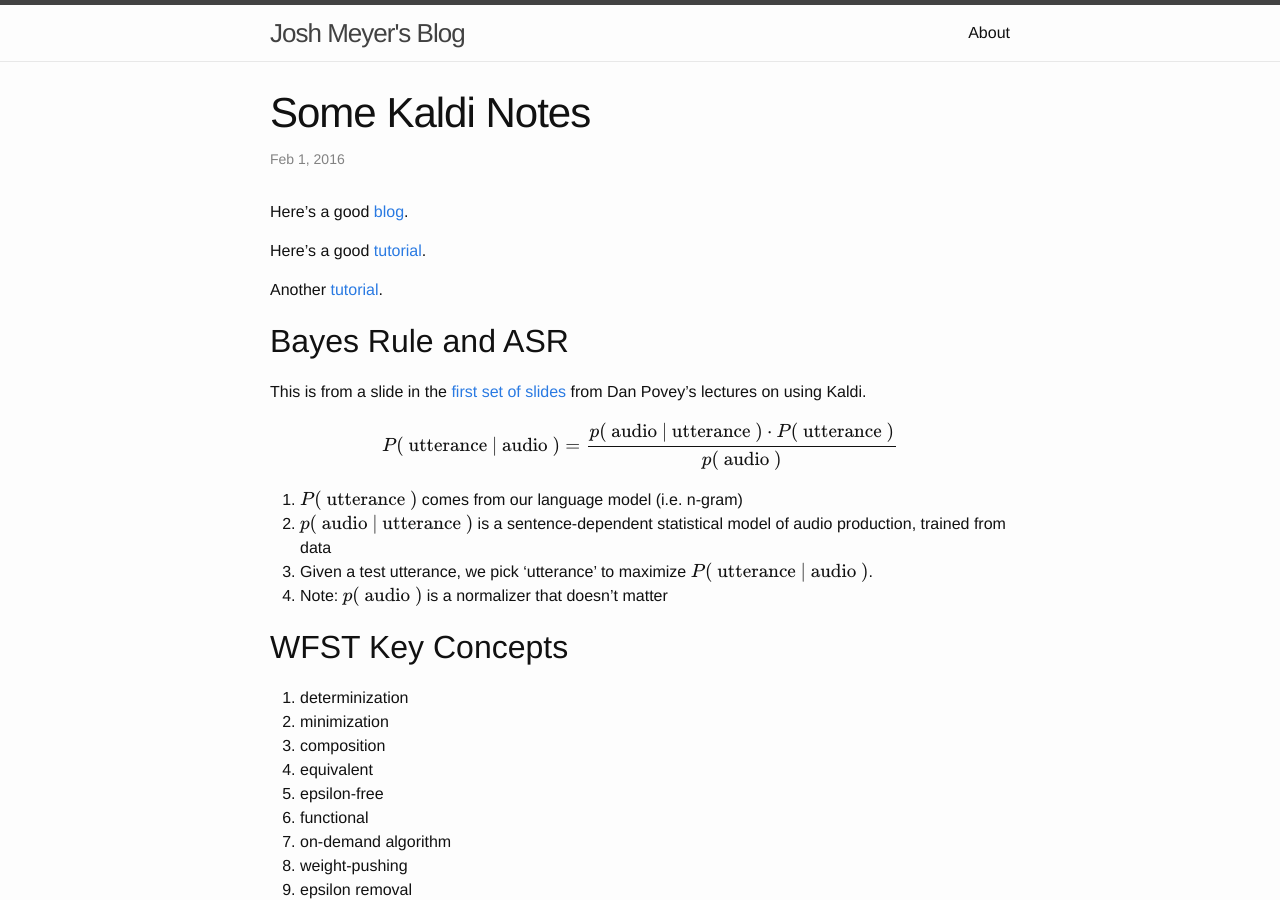
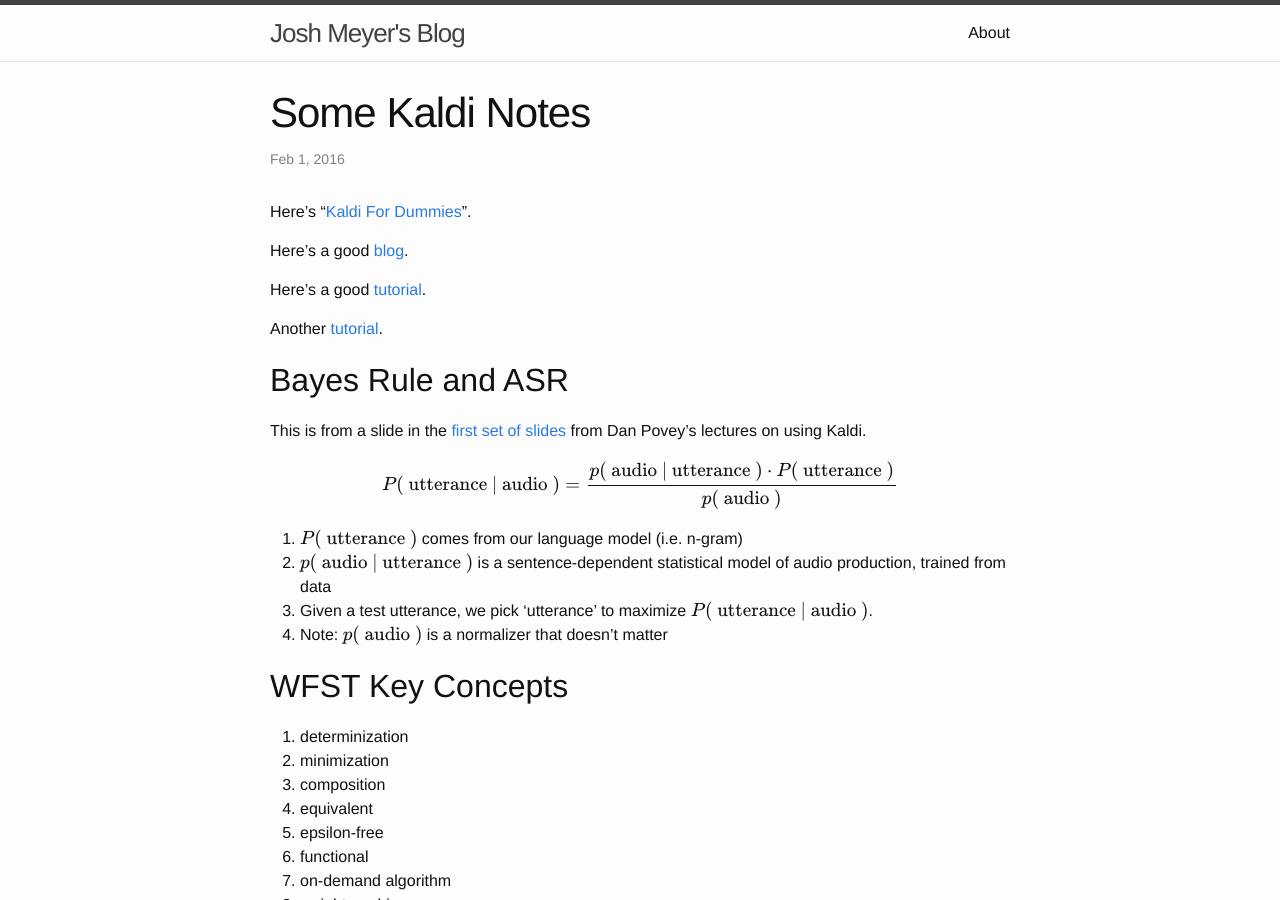
Before and after one commit to JRMeyer/jrmeyer.github.io, a Jekyll site: the page built from _posts/2016-02-26-Kaldi-notes.markdown, in a window 1280 px wide and 900 px high. Built offline with Jekyll 4.4.1, drawn with Linux system fonts in a browser that asks for light colours; formulas are drawn with MathJax 3; comment, search, counter and statistics services are not loaded.

Commit message:
added a link to kaldi-for-dummies

```diff
--- a/_posts/2016-02-26-Kaldi-notes.markdown
+++ b/_posts/2016-02-26-Kaldi-notes.markdown
@@ -5,6 +5,9 @@ date:   2016-02-01
 categories: kaldi
 comments: True
 ---
+
+Here's "[Kaldi For Dummies][kaldi-for-dummies]".
+
 Here's a good [blog][good-blog].
 
 Here's a good [tutorial][tutorial1].
@@ -198,3 +201,4 @@ In my case I'm using "\<unk\>" because that's what I get from IRSTLM in my langu
 [slides]: http://www.danielpovey.com/files/Lecture1.pdf
 [tutorial1]: http://m.mr-pc.org/work/jsalt2015lab.pdf
 [tutorial2]: http://pages.jh.edu/~echodro1/tutorial/kaldi/kaldi-intro.html
+[kaldi-for-dummies]: http://www.dsp.agh.edu.pl/_media/pl:dydaktyka:kaldi_for_dummies.pdf
```
